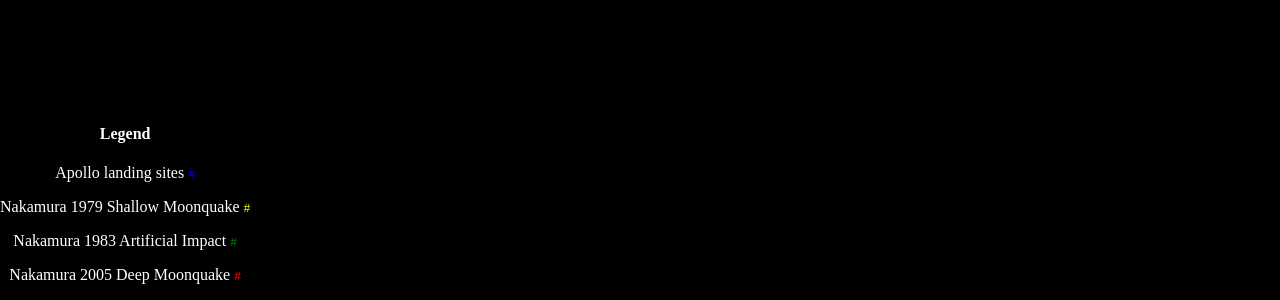
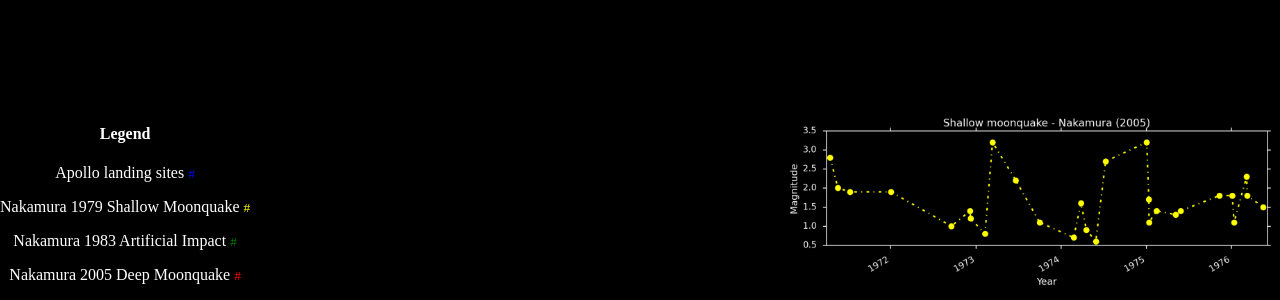
Before and after one commit to MOON-QUAKERS/MOON-QUAKE-PROJECT, a plain HTML site: page index.html in a window 1280 px wide. Shown: the part 500-800 px from the top of the page. Drawn offline with nearby package versions, Linux system fonts and the light colour scheme.

Commit message:
Add shallow quake image to index.html

```diff
--- a/index.html
+++ b/index.html
@@ -46,5 +46,8 @@
 			<p>Nakamura 1983 Artificial Impact <small style="color:green;">#</small></p>
 			<p>Nakamura 2005 Deep Moonquake <small style="color:red;">#</small></p>
 		</div>
+		<div style="color:white;position: absolute;bottom: 0;right: 0;">
+			<img width=500px src="./Shallow_moonquake.png">
+		</div>
     </body>
 </html>
```
